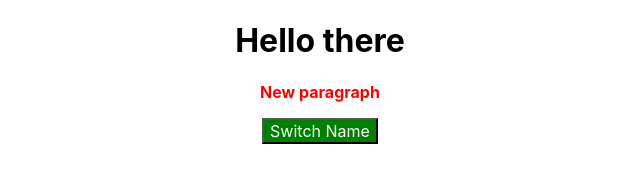
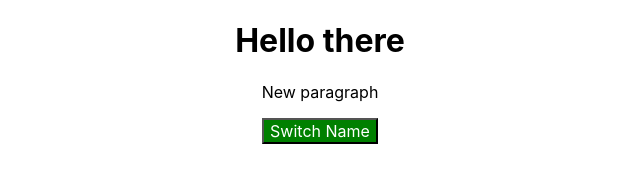
Before and after one commit to gunya/reactJS, a React (Create React App) app: page / in a window 1280 px wide. Shown: the top 172 px of the page, without its empty margins (320-960 px from the left). Built offline with nearby package versions, Linux system fonts and the light colour scheme.

Commit message:
Setting Class Name Dynamically

```diff
--- a/src/App.js
+++ b/src/App.js
@@ -76,12 +76,18 @@
           style.backgroundColor = "red";
       }
 
-      let classes = ['red', 'bold'].join(' ');
+      const classes = [];
+      if (this.state.persons.length <= 2){
+          classes.push('red');
+      }
+      if (this.state.persons.length <= 1){
+          classes.push('bold');
+      }
 
       return (
       <div className="App">
           <h1>Hello there</h1>
-          <p className={classes}>New paragraph</p>
+          <p className={classes.join(' ')}>New paragraph</p>
           <button style={style} onClick={() => this.togglePersonsHandler()}>Switch Name</button>
           {persons}
       </div>
```
